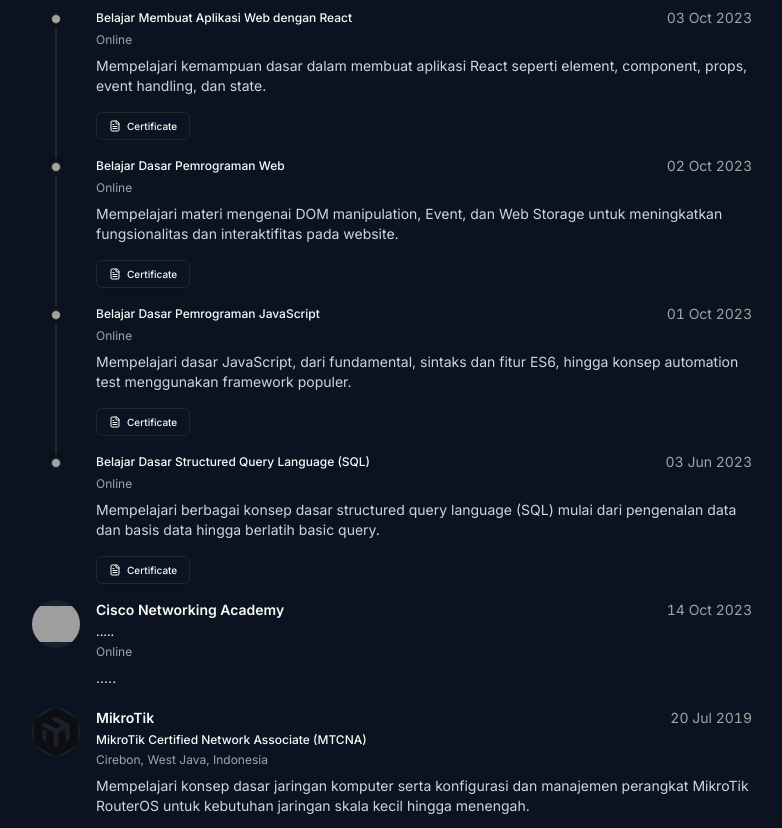
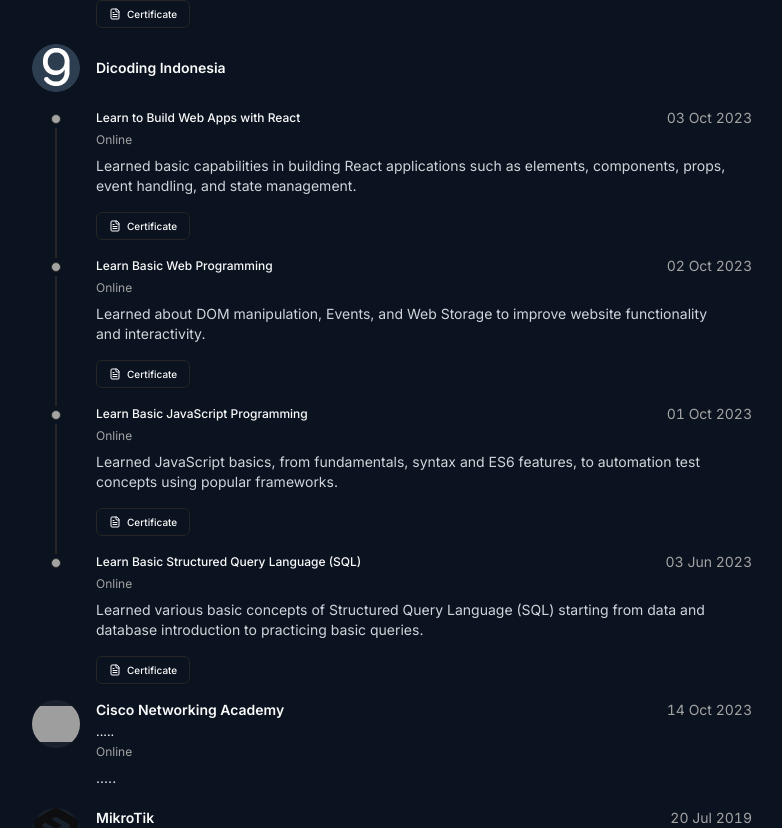
Before and after one commit to azharanggakusuma/portfolio-next, a Next.js app: page / in a window 1280 px wide. Shown: the part 2868-3696 px from the top of the page, without its empty margins (248-1030 px from the left). Built offline with nearby package versions, Linux system fonts and the light colour scheme; grey boxes are pictures that could not be loaded.

Commit message:
feat: update gallery captions and locations to English for better accessibility

```diff
--- a/src/data/resume.tsx
+++ b/src/data/resume.tsx
@@ -2,12 +2,9 @@
 import {
   BriefcaseBusiness,
   CodeIcon,
-  Globe,
   GlobeIcon,
   GraduationCap,
   HomeIcon,
-  NotebookIcon,
-  PencilLine,
 } from "lucide-react";
 import {
   SiJavascript,
@@ -217,8 +214,8 @@
       gallery: [
         {
           image: "/gallery/sisfotek-1.jpg",
-          caption: "Sesi presentasi jurnal penelitian",
-          location: "Ruang Seminar Utama",
+          caption: "Research paper presentation session",
+          location: "Main Seminar Room",
         },
       ],
     },
@@ -238,12 +235,12 @@
       gallery: [
         {
           image: "/gallery/pmm-1.jpg",
-          caption: "Presentasi budaya lokal Cirebon",
-          location: "Aula Kampus Undiksha",
+          caption: "Cirebon local culture presentation",
+          location: "Undiksha Campus Hall",
         },
         {
           image: "/gallery/pmm-2.jpg",
-          caption: "Kunjungan budaya ke Desa Penglipuran",
+          caption: "Cultural visit to Penglipuran Village",
           location: "Bangli, Bali",
         },
       ],
@@ -264,12 +261,12 @@
       gallery: [
         {
           image: "/gallery/smkdev-1.jpg",
-          caption: "Live Class Frontend Developer",
+          caption: "Frontend Developer Live Class",
           location: "Google Meet",
         },
         {
           image: "/gallery/smkdev-2.jpg",
-          caption: "Live Class Frontend Developer",
+          caption: "Frontend Developer Live Class",
           location: "Google Meet",
         },
       ],
@@ -296,23 +293,23 @@
       end: "Sep 2023",
       location: "Universitas Kuningan",
       description:
-        ".....",
+        "Completed the Vocational School Graduate Academy (VSGA) training based on the Indonesian National Work Competency Standards (SKKNI). Gained practical skills in configuring network devices, designing IP addressing schemes, setting up wireless networks, and managing routing and switching systems.",
       certificateUrl: "https://drive.google.com/file/d/1G9PUCoHE7G5I6qo5SYBHGKgcwR7-GHOK/view?usp=sharing",
       gallery: [
         {
           image: "/gallery/jna-1.jpg",
-          caption: "Proses Asssessment",
-          location: "Kampus 2 UNIKU Fakultas Ilmu Komputer",
+          caption: "Assessment Process",
+          location: "UNIKU Campus 2, Faculty of Computer Science",
         },
         {
           image: "/gallery/jna-2.jpg",
-          caption: "Pengumuman Hasil Asssessment",
-          location: "Kampus 2 UNIKU Fakultas Ilmu Komputer",
+          caption: "Assessment Result Announcement",
+          location: "UNIKU Campus 2, Faculty of Computer Science",
         },
         {
           image: "/gallery/jna-3.jpg",
-          caption: "Sesi Photo Bersama",
-          location: "Kampus 2 UNIKU Fakultas Ilmu Komputer",
+          caption: "Group Photo Session",
+          location: "UNIKU Campus 2, Faculty of Computer Science",
         },
       ],
     },
@@ -325,17 +322,17 @@
       end: "Jul 2023",
       location: "Online",
       description:
-        ".....",
+        "Completed the VSGA training program for Junior Web Developers based on SKKNI standards. Acquired competencies in building and managing web applications using HTML, CSS, and PHP, including database management with MySQL and implementation of responsive user interfaces.",
       certificateUrl: "https://drive.google.com/file/d/1ylMMcHt1R3M5cm2-1Go-hZsanNgWvff8/view?usp=sharing",
       gallery: [
         {
           image: "/gallery/jwd-1.jpg",
-          caption: "Proses Asssessment",
+          caption: "Assessment Process",
           location: "Zoom Meeting",
         },
         {
           image: "/gallery/jwd-2.jpg",
-          caption: "Pengumuman Hasil Asssessment",
+          caption: "Assessment Result Announcement",
           location: "Zoom Meeting",
         },
       ],
@@ -369,52 +366,52 @@
     {
       school: "Dicoding Indonesia",
       href: "https://www.dicoding.com",
-      degree: "Belajar Membuat Aplikasi Web dengan React",
+      degree: "Learn to Build Web Apps with React",
       logoUrl: "/academic/dicoding.png",
       start: "03 Oct 2023",
       end: "03 Oct 2023",
       location: "Online",
       description:
-        "Mempelajari kemampuan dasar dalam membuat aplikasi React seperti element, component, props, event handling, dan state.",
+        "Learned basic capabilities in building React applications such as elements, components, props, event handling, and state management.",
       certificateUrl: "https://drive.google.com/file/d/1t9jgdY8s3WF0wrPmnOudcCYukJPy7Tzq/view?usp=sharing",
       gallery: [],
     },
     {
       school: "Dicoding Indonesia",
       href: "https://www.dicoding.com",
-      degree: "Belajar Dasar Pemrograman Web",
+      degree: "Learn Basic Web Programming",
       logoUrl: "/academic/dicoding.png",
       start: "02 Oct 2023",
       end: "02 Oct 2023",
       location: "Online",
       description:
-        "Mempelajari materi mengenai DOM manipulation, Event, dan Web Storage untuk meningkatkan fungsionalitas dan interaktifitas pada website.",
+        "Learned about DOM manipulation, Events, and Web Storage to improve website functionality and interactivity.",
       certificateUrl: "https://drive.google.com/file/d/1lszNiW-flv9j1J7Ikr2S56E_KA55NatB/view?usp=sharing",
       gallery: [],
     },
     {
       school: "Dicoding Indonesia",
       href: "https://www.dicoding.com",
-      degree: "Belajar Dasar Pemrograman JavaScript",
+      degree: "Learn Basic JavaScript Programming",
       logoUrl: "/academic/dicoding.png",
       start: "01 Oct 2023",
       end: "01 Oct 2023",
       location: "Online",
       description:
-        "Mempelajari dasar JavaScript, dari fundamental, sintaks dan fitur ES6, hingga konsep automation test menggunakan framework populer.",
+        "Learned JavaScript basics, from fundamentals, syntax and ES6 features, to automation test concepts using popular frameworks.",
       certificateUrl: "https://drive.google.com/file/d/1htoZS4zKasdRL6GMhkCcVZI_kt7P_riM/view?usp=sharing",
       gallery: [],
     },
     {
       school: "Dicoding Indonesia",
       href: "https://www.dicoding.com",
-      degree: "Belajar Dasar Structured Query Language (SQL)",
+      degree: "Learn Basic Structured Query Language (SQL)",
       logoUrl: "/academic/dicoding.png",
       start: "03 Jun 2023",
       end: "03 Jun 2023",
       location: "Online",
       description:
-        "Mempelajari berbagai konsep dasar structured query language (SQL) mulai dari pengenalan data dan basis data hingga berlatih basic query.",
+        "Learned various basic concepts of Structured Query Language (SQL) starting from data and database introduction to practicing basic queries.",
       certificateUrl: "https://drive.google.com/file/d/1xkn6K_sEj7XfLmK5Nop8zeMwImsHYliz/view?usp=sharing",
       gallery: [],
     },
@@ -440,7 +437,7 @@
       end: "20 Jul 2019",
       location: "Cirebon, West Java, Indonesia",
       description:
-        "Mempelajari konsep dasar jaringan komputer serta konfigurasi dan manajemen perangkat MikroTik RouterOS untuk kebutuhan jaringan skala kecil hingga menengah.",
+        "Learned basic computer network concepts as well as configuration and management of MikroTik RouterOS devices for small to medium scale network needs.",
       certificateUrl: "https://drive.google.com/file/d/1GpEi-J-VaEIUDzVRLGS6piTFTuu4pAzw/view?usp=sharing",
       gallery: [],
     },
```
